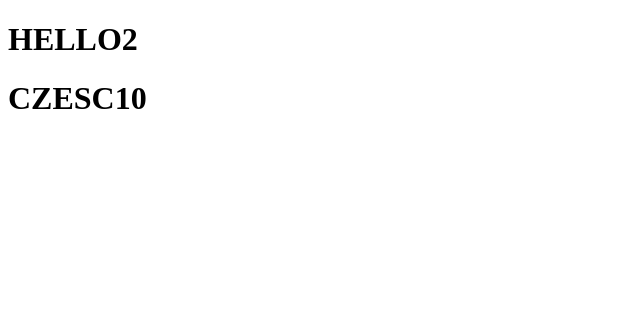
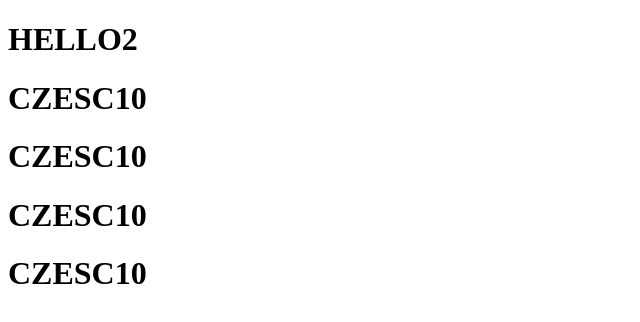
Before and after one commit to michal-bluedew/First-Repo, a plain HTML site: page index.html in a window 1280 px wide. Shown: the whole page, without its empty margins (0-640 px from the left). Drawn offline with Linux system fonts and the light colour scheme.

Commit message:
Pierwsza wersja

```diff
--- a/index.html
+++ b/index.html
@@ -7,5 +7,8 @@
 <body>
 <h1>HELLO2</h1>
 <h1>CZESC10</h1>
+<h1>CZESC10</h1>
+<h1>CZESC10</h1>
+<h1>CZESC10</h1>
 </body>
 </html>
```
